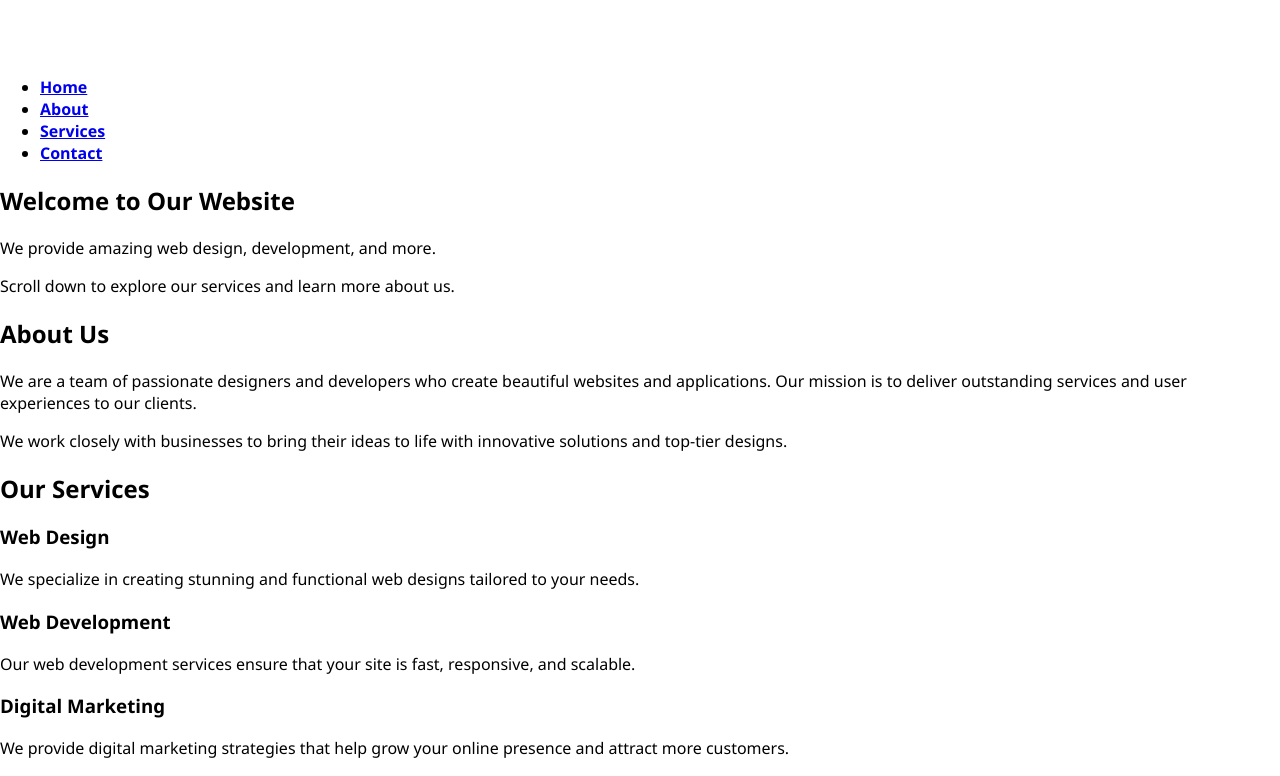
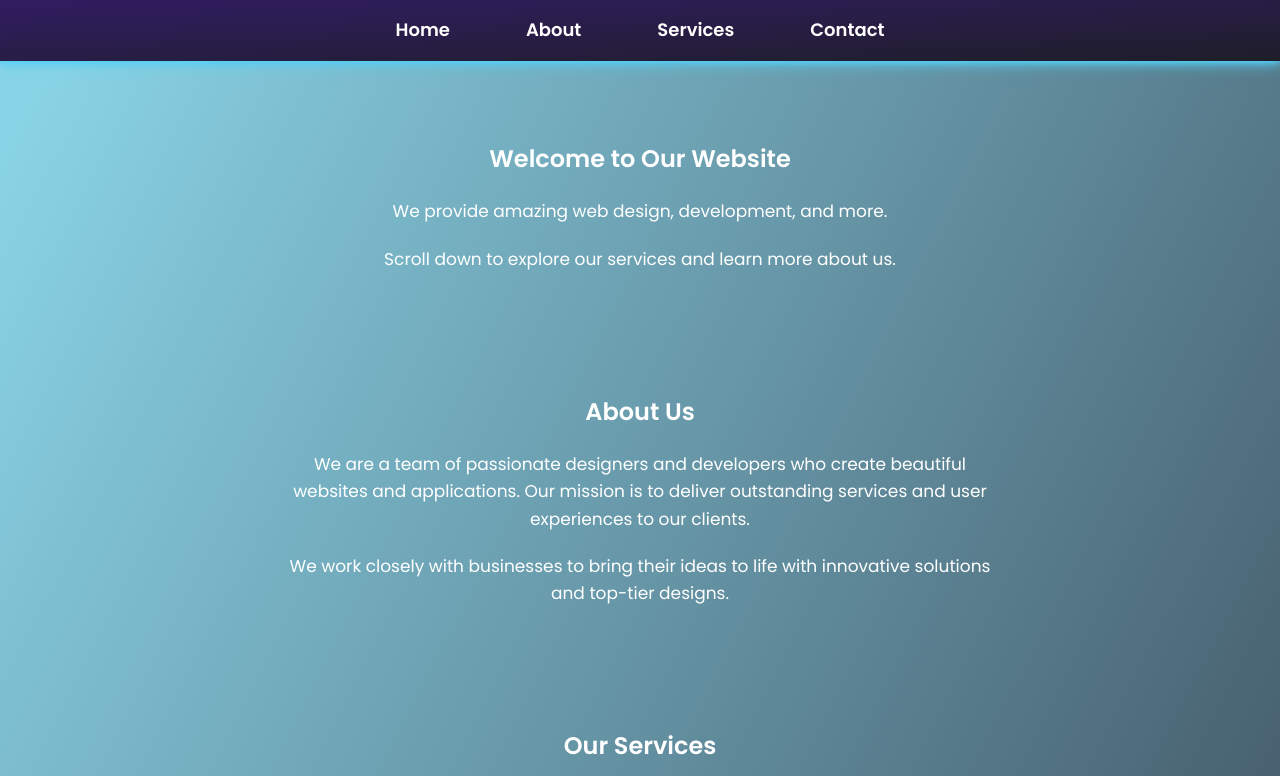
Before and after one commit to Abhay-Bormale/PRODIGY_WD_01, a plain HTML site: page index.html in a window 1280 px wide. Shown: the top 776 px of the page. Drawn offline with Linux system fonts and the light colour scheme.

Commit message:
style.css

```diff
--- a/style.css
+++ b/style.css
@@ -1,124 +1,188 @@
-body {
+/* Basic reset */
+* {
   margin: 0;
   padding: 0;
-  background: #b39f9f;
-  font-family: 'Segoe UI', sans-serif;
+  box-sizing: border-box;
 }
 
-.glow-navbar {
-  position: absolute;
-  top: 60px;
-  left: 50%;
-  transform: translateX(-50%);
-  background: #d384d7;
-  padding: 20px 40px;
-  border-radius: 30px;
-  box-shadow: 0 0 15px rgba(255, 0, 255, 0.6),
-              0 0 25px rgba(0, 255, 255, 0.4),
-              0 0 30px rgba(0, 128, 255, 0.3);
-  z-index: 100;
+:root {
+  /* Colors – cool teal & purple theme */
+  --bg-gradient-onyx: linear-gradient(to bottom right, hsl(192, 65%, 72%) 3%, hsl(240, 15%, 18%) 97%);
+  --bg-gradient-jet: linear-gradient(to bottom right, hsla(260, 80%, 50%, 0.3) 0%, hsla(240, 15%, 10%, 0) 100%), hsl(240, 15%, 14%);
+  --bg-gradient-yellow-1: linear-gradient(to bottom right, hsl(195, 85%, 60%) 0%, hsla(195, 85%, 55%, 0) 50%);
+  --border-gradient-onyx: linear-gradient(to bottom right, hsl(280, 70%, 65%) 0%, hsla(240, 10%, 28%, 0) 50%);
+  --text-gradient-yellow: linear-gradient(to right, hsl(200, 85%, 60%), hsl(280, 70%, 60%));
 
-  /* Neon animation */
-  animation: neon-glow 4s linear infinite alternate;
+  /* Solid colors */
+  --jet: hsl(240, 5%, 20%);
+  --onyx: hsl(240, 8%, 24%);
+  --eerie-black-1: hsl(240, 10%, 18%);
+  --eerie-black-2: hsl(240, 12%, 12%);
+  --smoky-black: hsl(240, 10%, 7%);
+  --white-1: hsl(0, 0%, 100%);
+  --white-2: hsl(0, 0%, 97%);
+  --orange-yellow-crayola: hsl(195, 90%, 65%);
+  --vegas-gold: hsl(280, 70%, 55%);
+  --light-gray: hsl(0, 0%, 85%);
+  --light-gray-70: hsla(0, 0%, 85%, 0.7);
+  --bittersweet-shimmer: hsl(340, 65%, 60%);
+
+  /* Typography */
+  --ff-poppins: 'Poppins', sans-serif;
+  --fs-1: 24px;
+  --fs-2: 18px;
+  --fs-3: 17px;
+  --fs-4: 16px;
+  --fs-5: 15px;
+  --fs-6: 14px;
+  --fs-7: 13px;
+  --fs-8: 11px;
+  --fw-300: 300;
+  --fw-400: 400;
+  --fw-500: 500;
+  --fw-600: 600;
+
+  /* Shadow – soft cool shadows */
+  --shadow-1: -4px 8px 24px hsla(195, 50%, 30%, 0.3);
+  --shadow-2: 0 16px 30px hsla(200, 55%, 25%, 0.35);
+  --shadow-3: 0 16px 40px hsla(220, 50%, 20%, 0.3);
+  --shadow-4: 0 25px 50px hsla(240, 40%, 22%, 0.35);
+  --shadow-5: 0 24px 80px hsla(250, 45%, 18%, 0.4);
+
+  /* Transition */
+  --transition-1: 0.25s ease;
+  --transition-2: 0.5s ease-in-out;
 }
 
-.glow-navbar ul {
+/* Body styling */
+body {
+  font-family: var(--ff-poppins);
+  background: var(--bg-gradient-onyx);
+  color: var(--white-1);
+  line-height: 1.6;
+  padding: 0;
+  margin: 0;
+}
+
+/* Navbar base style */
+#navbar {
+  position: fixed;
+  top: 0;
+  width: 100%;
+  padding: 1em 0;
+  background: var(--bg-gradient-jet); /* Apply gradient */
+  box-shadow: var(--shadow-4);
+  z-index: 1000;
+  transition: background 0.3s ease, box-shadow 0.3s ease;
+  animation: glowing 1.5s infinite ease-in-out;
+}
+
+/* Navbar glow animation */
+@keyframes glowing {
+  0% {
+    box-shadow: 0 0 5px var(--orange-yellow-crayola), 0 0 10px var(--orange-yellow-crayola), 0 0 15px var(--orange-yellow-crayola);
+  }
+  50% {
+    box-shadow: 0 0 10px var(--orange-yellow-crayola), 0 0 20px var(--orange-yellow-crayola), 0 0 30px var(--orange-yellow-crayola);
+  }
+  100% {
+    box-shadow: 0 0 5px var(--orange-yellow-crayola), 0 0 10px var(--orange-yellow-crayola), 0 0 15px var(--orange-yellow-crayola);
+  }
+}
+
+/* Nav menu styling */
+.nav-menu {
   list-style: none;
-  margin: 0;
-  padding: 0;
   display: flex;
   justify-content: center;
   align-items: center;
+  gap: 2.5rem;
+  padding: 0;
+  margin: 0;
 }
 
-.glow-navbar ul li {
+.nav-menu li a {
+  text-decoration: none;
+  color: var(--white-1);
+  font-size: var(--fs-2);
+  font-weight: var(--fw-600);
+  padding: 0.5em 1em;
+  border-radius: 5px;
+  transition: all var(--transition-1);
   position: relative;
-  margin: 0 15px;
 }
 
-.glow-navbar ul li a {
-  color: #e9e2e2;
-  text-border: 2px solid transparent;
-  text-shadow: 0 0 5px rgba(68, 48, 48, 0.5),
-               0 0 10px rgba(117, 121, 63, 0.5),
-               0 0 15px rgba(110, 62, 30, 0.5);
-  text-decoration: none;
-  padding: 10px 15px;
-  transition: 0.3s;
-  border-radius: 8px;
+/* Enhanced hover effect with underline animation */
+.nav-menu li a::after {
+  content: '';
+  position: absolute;
+  left: 0;
+  bottom: -5px;
+  height: 2px;
+  width: 0;
+  background-color: var(--orange-yellow-crayola);
+  transition: width var(--transition-1);
 }
 
-.glow-navbar ul li a:hover {
-  color: #0ff;
+.nav-menu li a:hover {
   background-color: rgba(255, 255, 255, 0.1);
+  color: var(--orange-yellow-crayola);
 }
 
-/* Dropdown styles */
-.dropdown-content {
-  display: flex;
-  flex-direction: column; /* force vertical layout */
-  opacity: 0;
-  visibility: hidden;
-  position: absolute;
-  top: 100%;
-  left: 0;
-  background-color: #222;
-  min-width: 160px;
-  border-radius: 8px;
-  box-shadow: 0 4px 10px rgba(0, 255, 255, 0.2);
-  z-index: 1;
-  transition: opacity 0.3s ease, visibility 0.3s ease;
+.nav-menu li a:hover::after {
+  width: 100%;
+}
+
+/* Scrolled state: change to darker gradient */
+#navbar.scrolled {
+  background: var(--bg-gradient-jet);
+  padding: 0.8em 0;
+  box-shadow: var(--shadow-5);
+}
+
+/* Content styling */
+.content {
+  padding-top: 100px;
+  text-align: center;
+  max-width: 800px;
+  margin: 0 auto;
+  padding-bottom: 200px;
+}
+
+.content section {
+  padding: 40px;
+  margin-bottom: 20px;
+}
+
+.content h1, .content h2 {
+  font-size: var(--fs-1);
+  margin-bottom: 20px;
+}
+
+.content p {
+  font-size: var(--fs-3);
+  margin-bottom: 20px;
+}
+
+/* Extra Content */
+.extra-content {
+  background-color: var(--eerie-black-1);
+  padding: 50px;
+  margin-top: 50px;
+  border-radius: 10px;
+}
+
+.extra-content h2 {
+  font-size: var(--fs-1);
+  margin-bottom: 20px;
+}
+
+.extra-content p {
+  font-size: var(--fs-4);
+  line-height: 1.6;
 }
 
 
-/* Show only on hover */
-.dropdown:hover .dropdown-content {
-  opacity: 1;
-  visibility: visible;
+body, .content, #navbar {
+  transition: all var(--transition-2);
 }
-
-.dropdown-content li a {
-  display: block;
-  padding: 10px;
-  color: #fff;
-  transition: background 0.2s ease;
-}
-
-.dropdown-content li a:hover {
-  background-color: #333;
-  color: #0ff;
-}
-
-/* Neon animation */
-@keyframes neon-glow {
-  0% {
-    box-shadow: 0 0 10px #ff0080, 0 0 20px #00ffff, 0 0 30px #0080ff;
-  }
-  100% {
-    box-shadow: 0 0 20px #00ffff, 0 0 30px #ff00ff, 0 0 40px #ff8000;
-  }
-}
-body {
-  margin: 0;
-  padding: 0;
-  font-family: 'Segoe UI', sans-serif;
-  background: url('../assets/img/websitebackground.jpg') no-repeat center center fixed;
-  background-size: cover;
-}
-body {
-  padding-top: 60px; /* same height as navbar */
-}
-
-.info-section {
-  background-color: rgba(255, 255, 255, 0.6); /* white with 60% opacity */
-  text-align: center;
-  padding: 40px 20px;
-  max-width: 600px;
-  margin: 80px auto 40px;
-  font-size: 32px;
-  color: #116759;
-  font-family: Arial, sans-serif;
-  border-radius: 8px;
-  box-shadow: 0 2px 6px rgba(0,0,0,0.1);
-  backdrop-filter: blur(5px); /* adds nice blur behind transparent background */
-}
```
